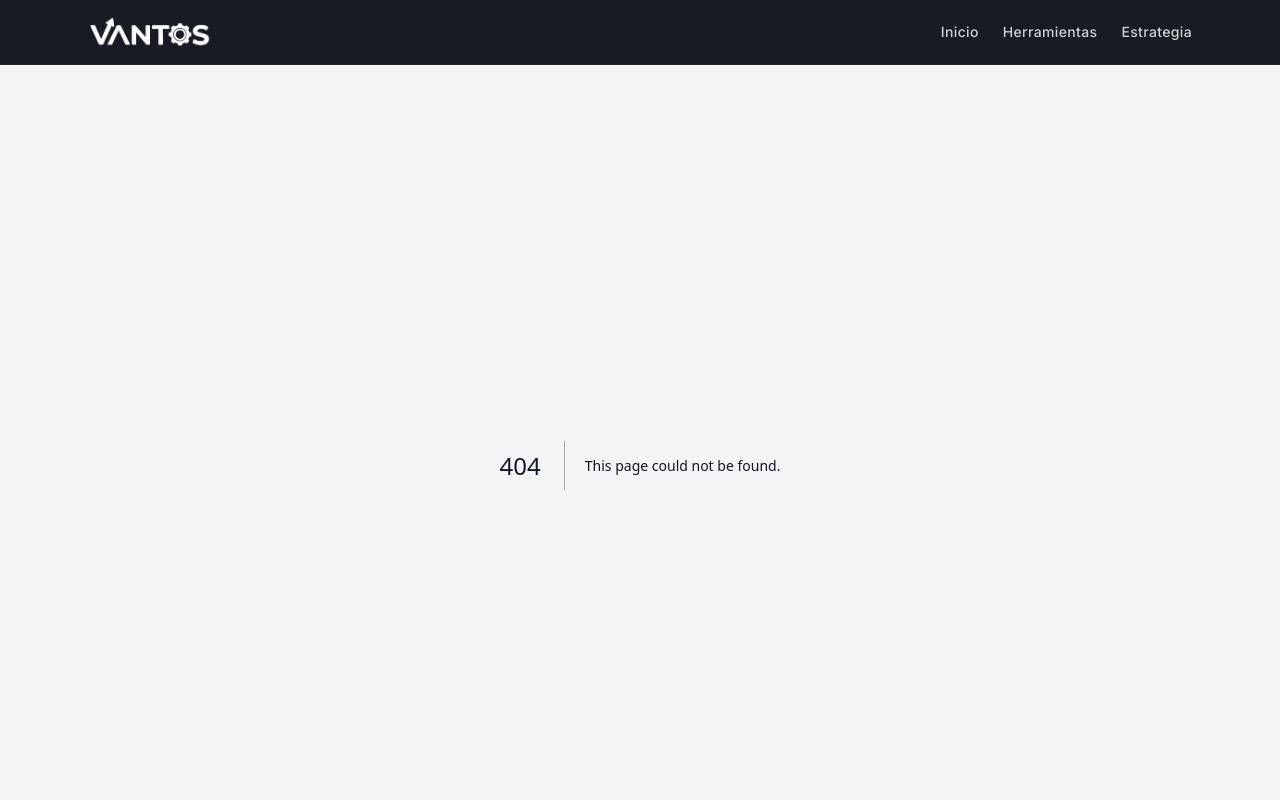
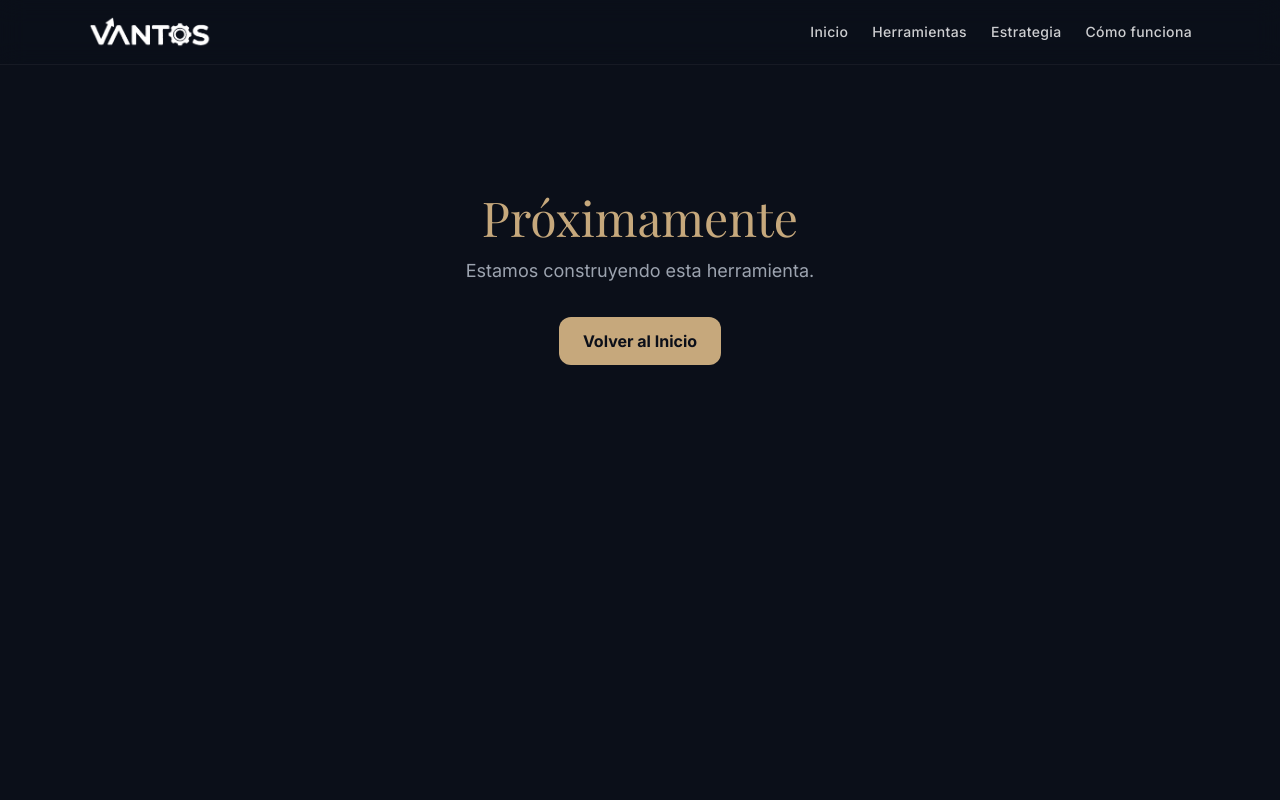
Before and after one commit to bombardeenLaUA/Vantos, a Next.js app: page /como-funciona in a window 1280 px wide. Before the commit this address had no page. Shown: the top 800 px of the page. Built offline with nearby package versions, Linux system fonts and the light colour scheme; a web font is replaced by a local one.

Commit message:
cambios importantes

```diff
--- /dev/null
+++ b/app/como-funciona/page.tsx
@@ -0,0 +1,22 @@
+import Link from "next/link";
+
+export default function ComoFuncionaPage() {
+  return (
+    <div className="min-h-screen bg-vantos-dark pt-32 px-4 sm:px-6">
+      <div className="max-w-2xl mx-auto text-center">
+        <h1 className="font-serif text-5xl text-vantos-gold mb-4">
+          Próximamente
+        </h1>
+        <p className="text-gray-400 text-lg">
+          Estamos construyendo esta herramienta.
+        </p>
+        <Link
+          href="/"
+          className="mt-8 inline-block bg-vantos-gold text-vantos-dark px-6 py-3 rounded-xl font-bold hover:bg-amber-200 transition-colors"
+        >
+          Volver al Inicio
+        </Link>
+      </div>
+    </div>
+  );
+}
--- /dev/null
+++ b/app/estrategia/page.tsx
@@ -0,0 +1,22 @@
+import Link from "next/link";
+
+export default function EstrategiaPage() {
+  return (
+    <div className="min-h-screen bg-vantos-dark pt-32 px-4 sm:px-6">
+      <div className="max-w-2xl mx-auto text-center">
+        <h1 className="font-serif text-5xl text-vantos-gold mb-4">
+          Próximamente
+        </h1>
+        <p className="text-gray-400 text-lg">
+          Estamos construyendo esta herramienta.
+        </p>
+        <Link
+          href="/"
+          className="mt-8 inline-block bg-vantos-gold text-vantos-dark px-6 py-3 rounded-xl font-bold hover:bg-amber-200 transition-colors"
+        >
+          Volver al Inicio
+        </Link>
+      </div>
+    </div>
+  );
+}
--- a/app/globals.css
+++ b/app/globals.css
@@ -1,6 +1,13 @@
 @tailwind base;
 @tailwind components;
 @tailwind utilities;
+
+html,
+body {
+  height: 100%;
+  background-color: #0b0f19; /* vantos-dark - evita barras blancas en scroll */
+  color: white;
+}
 
 @layer utilities {
   .text-balance {
--- a/app/herramientas/hipoteca/page.tsx
+++ b/app/herramientas/hipoteca/page.tsx
@@ -10,17 +10,15 @@ export const metadata: Metadata = {
 
 export default function HipotecaToolPage() {
   return (
-    <div className="max-w-[1600px] mx-auto my-12 px-4 sm:px-6">
-      <div className="bg-white rounded-[2rem] shadow-2xl p-8 md:p-12">
-        <h1 className="font-serif text-slate-900 text-4xl md:text-5xl font-semibold tracking-tight mb-2">
+    <div className="min-h-screen bg-vantos-dark pt-24 pb-12 px-4 sm:px-6">
+      <div className="max-w-[1600px] mx-auto">
+        <h1 className="font-serif text-4xl lg:text-5xl text-white mb-4 leading-tight">
           Simulador de Estrategia Hipotecaria
         </h1>
-        <p className="text-slate-500 font-sans text-base md:text-lg mb-1">
-          Compara amortizar, reducir plazo o invertir tu capital con datos claros en una sola pantalla.
+        <p className="text-gray-400 text-lg mb-8">
+          Analiza el impacto de tus amortizaciones con precisión matemática.
         </p>
-        <p className="text-slate-400 font-sans text-sm mb-8">
-          Introduce los datos actuales de tu préstamo para simular escenarios de ahorro.
-        </p>
+        <div className="bg-white rounded-3xl shadow-2xl overflow-hidden border border-white/10 p-6 md:p-8">
           <section aria-label="Simulador hipotecario">
             <Suspense
               fallback={
@@ -34,5 +32,6 @@ export default function HipotecaToolPage() {
           </section>
         </div>
       </div>
+    </div>
   );
 }
--- a/app/layout.tsx
+++ b/app/layout.tsx
@@ -60,9 +60,9 @@ export default function RootLayout({
 }>) {
   return (
     <html lang="es" className={`${playfair.variable} ${inter.variable}`}>
-      <body className="font-sans text-slate-900 antialiased">
+      <body className="font-sans bg-vantos-dark text-white antialiased min-h-screen flex flex-col">
         <Header />
-        <main className="min-h-screen bg-vantos-gray">
+        <main className="flex-1 relative w-full">
           {children}
         </main>
         <Footer />
--- a/app/page.tsx
+++ b/app/page.tsx
@@ -40,12 +40,12 @@ export default function Home() {
               >
                 Simular Ahorro
               </Link>
-              <a
-                href="#"
+              <Link
+                href="/como-funciona"
                 className="inline-flex items-center justify-center rounded-xl border border-white/20 px-6 py-3 text-sm font-medium text-white/90 hover:bg-white/5 hover:border-white/30 transition-colors"
               >
                 Cómo funciona
-              </a>
+              </Link>
             </div>
           </div>
 
--- a/components/layout/Header.tsx
+++ b/components/layout/Header.tsx
@@ -3,9 +3,10 @@ import Image from "next/image";
 
 export default function Header() {
   return (
-    <header className="sticky top-0 z-50 border-b border-white/5 bg-vantos-dark/95 backdrop-blur-md">
+    <header className="sticky top-0 z-50 bg-vantos-dark/80 backdrop-blur-md border-b border-white/5">
       <div className="max-w-6xl mx-auto px-4 sm:px-6 h-16 flex items-center justify-between">
         <div className="flex items-center gap-3">
+          <Link href="/">
             <Image
               src="/images/vantos.png"
               alt="Vantos"
@@ -13,6 +14,7 @@ export default function Header() {
               height={32}
               className="h-8 w-auto object-contain brightness-0 invert"
             />
+          </Link>
         </div>
         <nav className="flex items-center gap-6">
           <Link
@@ -28,10 +30,16 @@ export default function Header() {
             Herramientas
           </Link>
           <Link
-            href="#"
+            href="/estrategia"
             className="text-sm font-medium tracking-wide text-white/80 hover:text-vantos-gold transition-colors"
           >
             Estrategia
+          </Link>
+          <Link
+            href="/como-funciona"
+            className="text-sm font-medium tracking-wide text-white/80 hover:text-vantos-gold transition-colors"
+          >
+            Cómo funciona
           </Link>
         </nav>
       </div>
```
Lines whose indentation alone changed are shown as unchanged.
